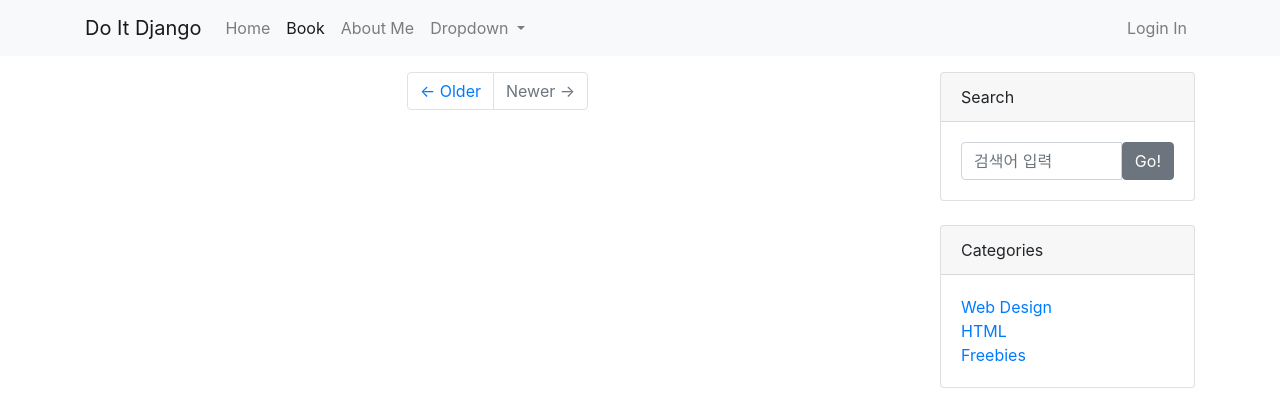
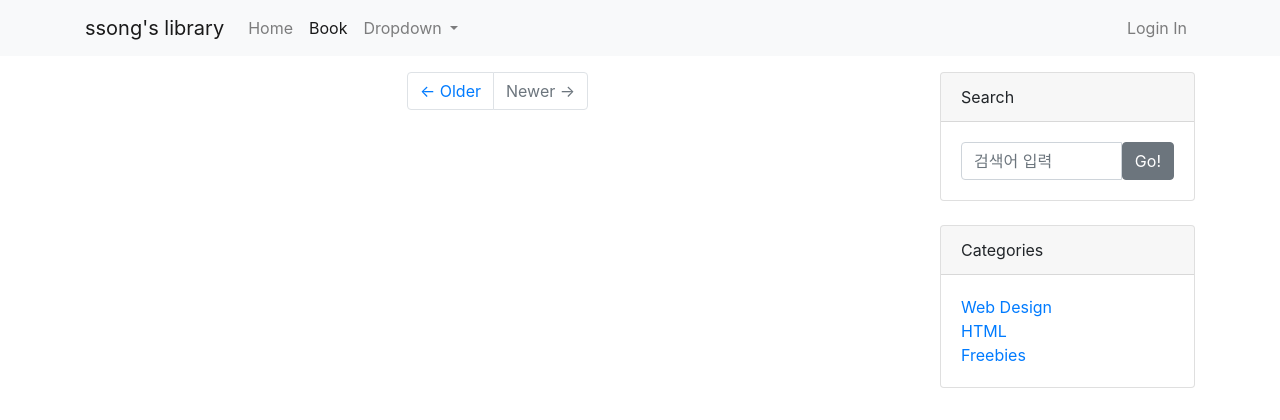
Before and after one commit to ssangmmin/library_server, a Django app: page /book/ in a window 1280 px wide. Shown: the top 420 px of the page. Run offline with Django 3.2, Linux system fonts and the light colour scheme; data that the repository does not hold is empty; some libraries are stand-ins or nearby versions.

Commit message:
홈페이지 꾸미기 및 정리

```diff
--- a/book/models.py
+++ b/book/models.py
@@ -9,7 +9,7 @@ class Book(models.Model):
     release_date = models.DateTimeField()
     created_at = models.DateTimeField(auto_now_add=True)
     updated_at = models.DateTimeField(auto_now=True)
-    content = models.TextField()
+    content = models.CharField(max_length=50)
 
     head_image = models.ImageField(upload_to='book/images/%Y/%m/%d/', blank=True)
     file_upload = models.FileField(upload_to='book/files/%Y/%m/%d/', blank=True)
--- a/book/templates/book/book_list.html
+++ b/book/templates/book/book_list.html
@@ -26,7 +26,7 @@
           <nav class="navbar navbar-expand-lg navbar-light bg-light">
             <div class="container">
                 <!-- 브랜드 명을 입력하는 부분 -->
-                <a class="navbar-brand " href="#">Do It Django</a>
+                <a class="navbar-brand " href="#">ssong's library</a>
 
                 <!-- navbar-expand-lg 클래스를 nav 태그에서 사용한 경우는 992px보다 작을 경우 아래 버튼 표시 -->
                 <!-- 아래 버튼은 폰 화면 크기에서 메뉴를 보였다 숨겼다 하는 버튼 -->
@@ -46,17 +46,12 @@
 
                         <!-- 첫번째 메뉴 -->
                             <li class="nav-item">
-                                <a class="nav-link" href="./index.html">Home <span class="sr-only">(current)</span></a>
+                                <a class="nav-link" href="/">Home <span class="sr-only">(current)</span></a>
                             </li>
 
                             <!-- 두번째 메뉴 -->
                             <li class="nav-item active">
-                                <a class="nav-link" href="./book_list.html">Book</a>
-                            </li>
-
-                            <!-- 세번째 메뉴 -->
-                            <li class="nav-item">
-                                <a class="nav-link" href="./about_me.html">About Me</a>
+                                <a class="nav-link" href="/book/">Book</a>
                             </li>
 
                             <!-- 네번째 메뉴(드랍다운 메뉴) -->
```
Also changed, not shown: single_pages/templates/single_pages/index.html (+5 -2 lines).
